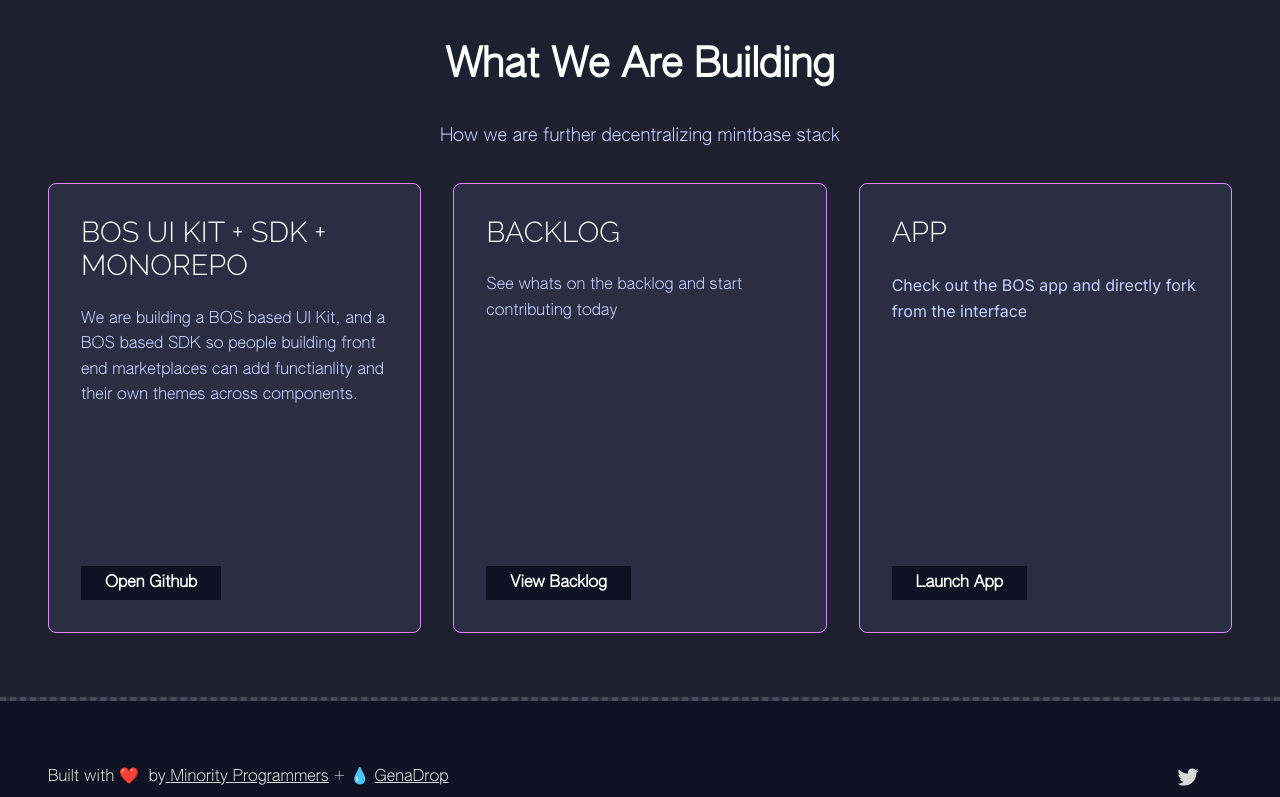
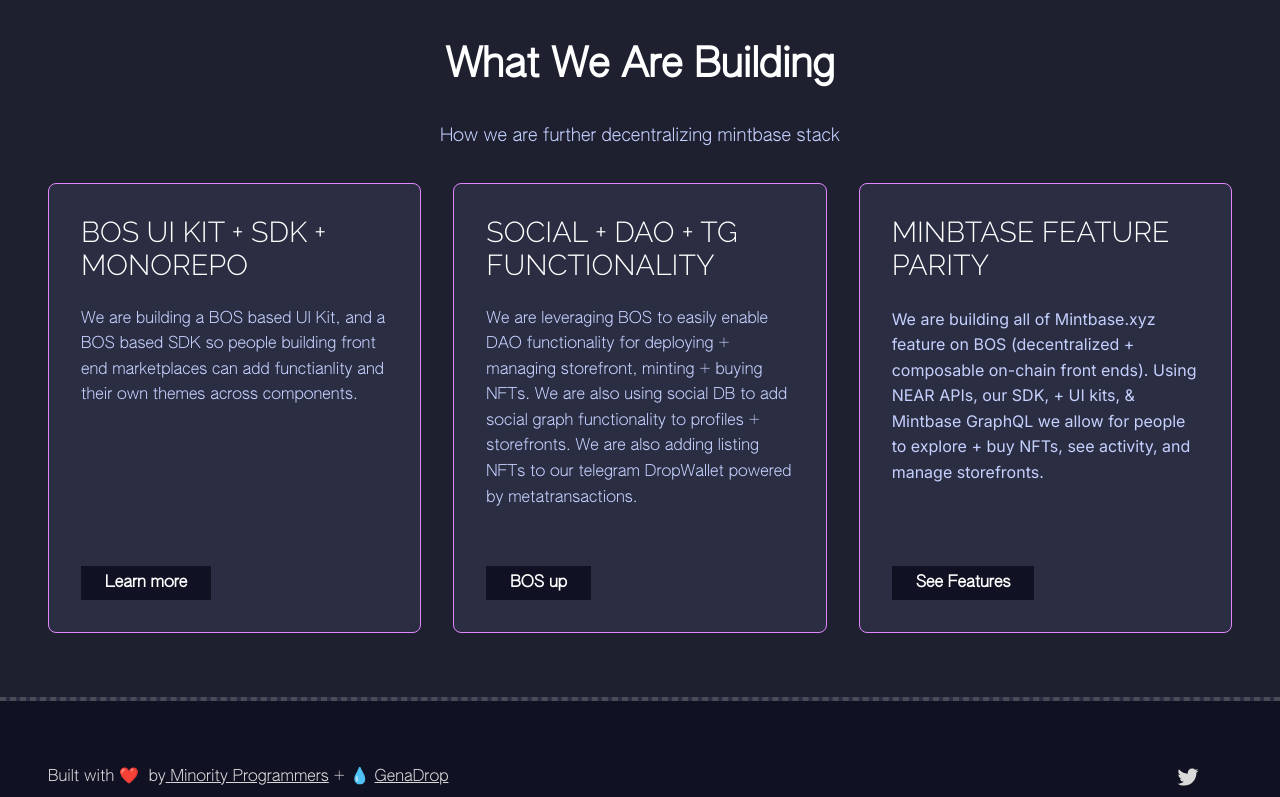
Before and after one commit to codingshot/mintbos-landing, a Next.js app: page / in a window 1280 px wide. Shown: the part 629-1426 px from the top of the page. Built offline with nearby package versions, Linux system fonts and the light colour scheme.

Commit message:
added rest of mintbase stuff

```diff
--- a/pages/index.js
+++ b/pages/index.js
@@ -164,39 +164,39 @@ const Home = (props) => {
                   rel="noreferrer noopener"
                   className="home-github button"
                 >
-                  Open Github
+                  Learn more
                 </a>
               </div>
               <div className="home-item1">
                 <div className="home-container5">
-                  <span className="home-text1 heading3">Backlog</span>
+                  <span className="home-text1 heading3">Social + DAO + TG Functionality</span>
                   <span className="home-free-plan-description1">
-                    See whats on the backlog and start contributing today
+                    We are leveraging BOS to easily enable DAO functionality for deploying + managing storefront, minting + buying NFTs. We are also using social DB to add social graph functionality to profiles + storefronts. We are also adding listing NFTs to our telegram DropWallet powered by metatransactions.
                   </span>
                 </div>
                 <a
-                  href="/backlog"
+                  href="/milestone2"
                   target="_blank"
                   rel="noreferrer noopener"
                   className="home-backlog button"
                 >
-                  View Backlog
+                  BOS up
                 </a>
               </div>
               <div className="home-item2">
                 <div className="home-container6">
-                  <span className="home-text2 heading3">App</span>
+                  <span className="home-text2 heading3">Minbtase Feature Parity</span>
                   <span className="home-free-plan-description2">
-                    Check out the BOS app and directly fork from the interface
+                    We are building all of Mintbase.xyz feature on BOS (decentralized + composable on-chain front ends). Using NEAR APIs, our SDK, + UI kits, & Mintbase GraphQL we allow for people to explore + buy NFTs, see activity, and manage storefronts.
                   </span>
                 </div>
                 <a
-                  href="/app"
+                  href="/milestone3"
                   target="_blank"
                   rel="noreferrer noopener"
                   className="home-app1 button"
                 >
-                  Launch App
+                  See Features
                 </a>
               </div>
             </div>
```
